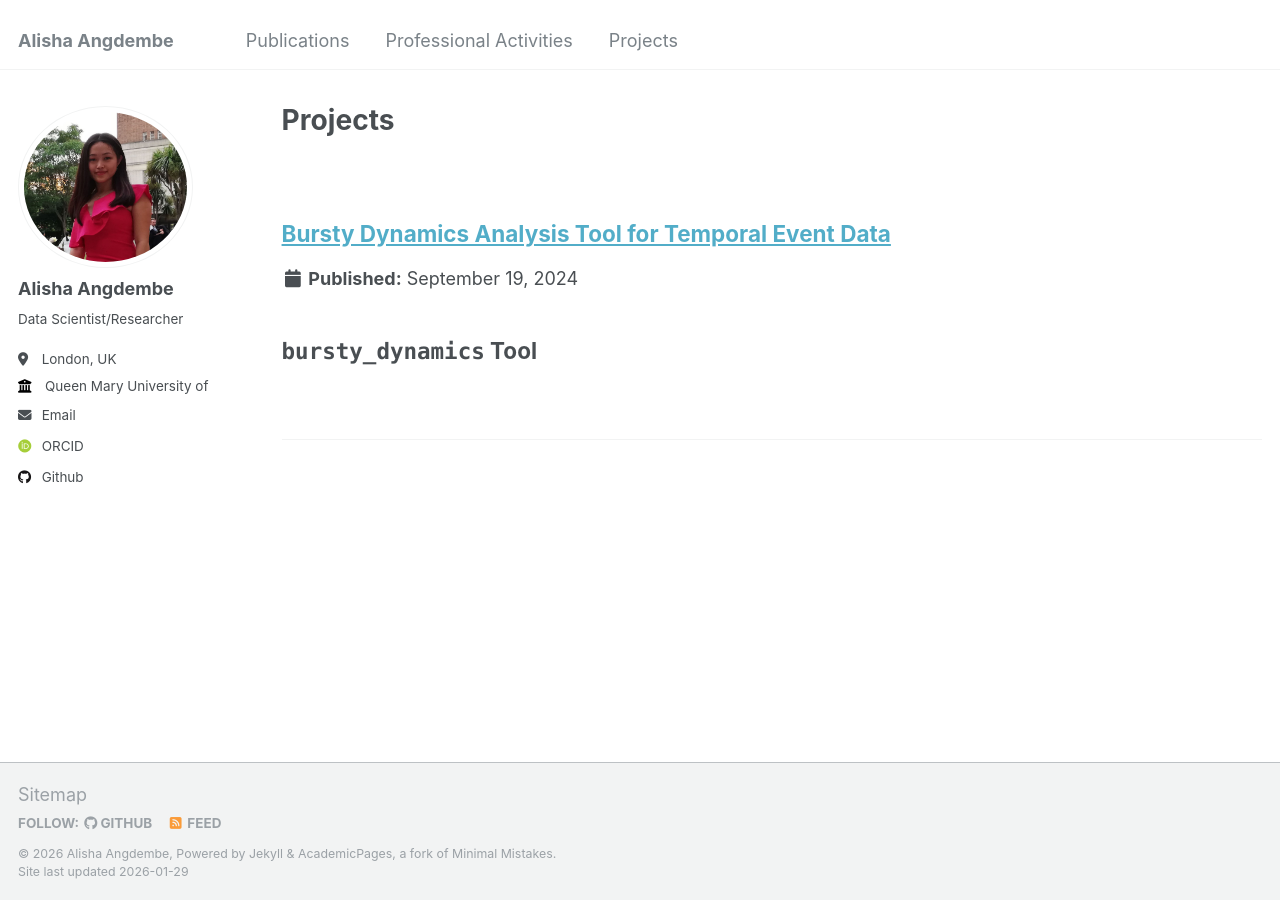
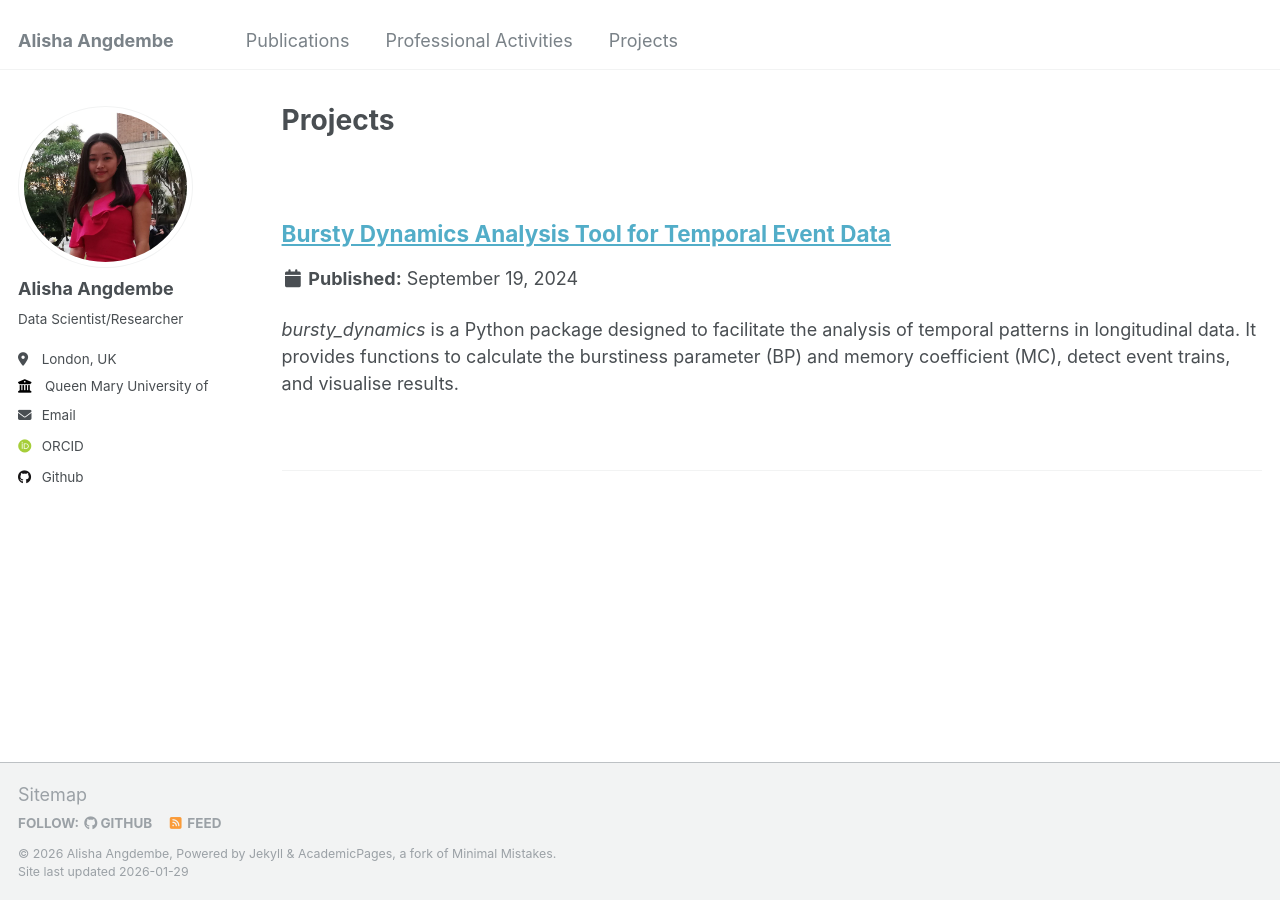
Before and after one commit to AlishaAng/AlishaAng.github.io, a Jekyll site: the page built from _pages/project.html, in a window 1280 px wide. Built offline with Jekyll 4.4.1, drawn with Linux system fonts in a browser that asks for light colours; some web fonts are replaced.

Commit message:
Update AI-Multiply.md

```diff
--- a/_projects/AI-Multiply.md
+++ b/_projects/AI-Multiply.md
@@ -1,7 +1,7 @@
 ---
 title: "Bursty Dynamics Analysis Tool for Temporal Event Data"
 # type: "Consortium project"
-# excerpt: "Active member of the AI-MULTIPLY consortium, a UK-wide collaboration using AI to understand how multiple long-term conditions (MLTC) and polypharmacy interact across diverse populations and inform healthcare pathways."
+excerpt: "*bursty_dynamics* is a Python package designed to facilitate the analysis of temporal patterns in longitudinal data. It provides functions to calculate the burstiness parameter (BP) and memory coefficient (MC), detect event trains, and visualise results."
 collection: projects
 # imageurl: '/images/projects/train.png'
 date: 2024-09-19
@@ -15,11 +15,8 @@ external_url: https://ai-multiply.co.uk/
 
 ## My Contributions
 - Designed a reusable analysis tool to quantify temporal event dynamics (regular vs random vs bursty behaviour) in longitudinal data
-
 - Developed clear documentation and examples to support research reproducibility and reuse
-
 - Applied the tool to healthcare-style event data, demonstrating relevance to EHRs, patient trajectories, and time-dependent risk
-
 
 ### Files:
 [Paper](https://doi.org/10.48550/arXiv.2411.03210) <br>
```
